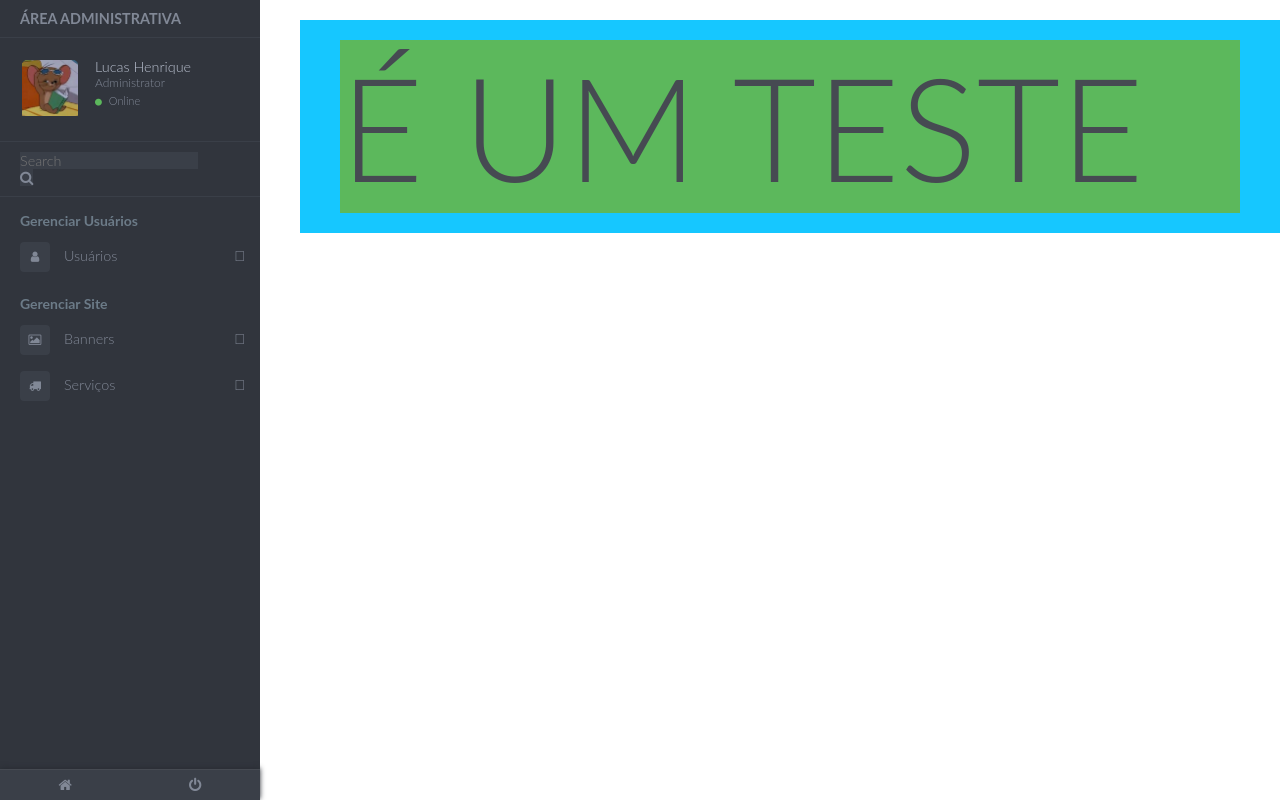
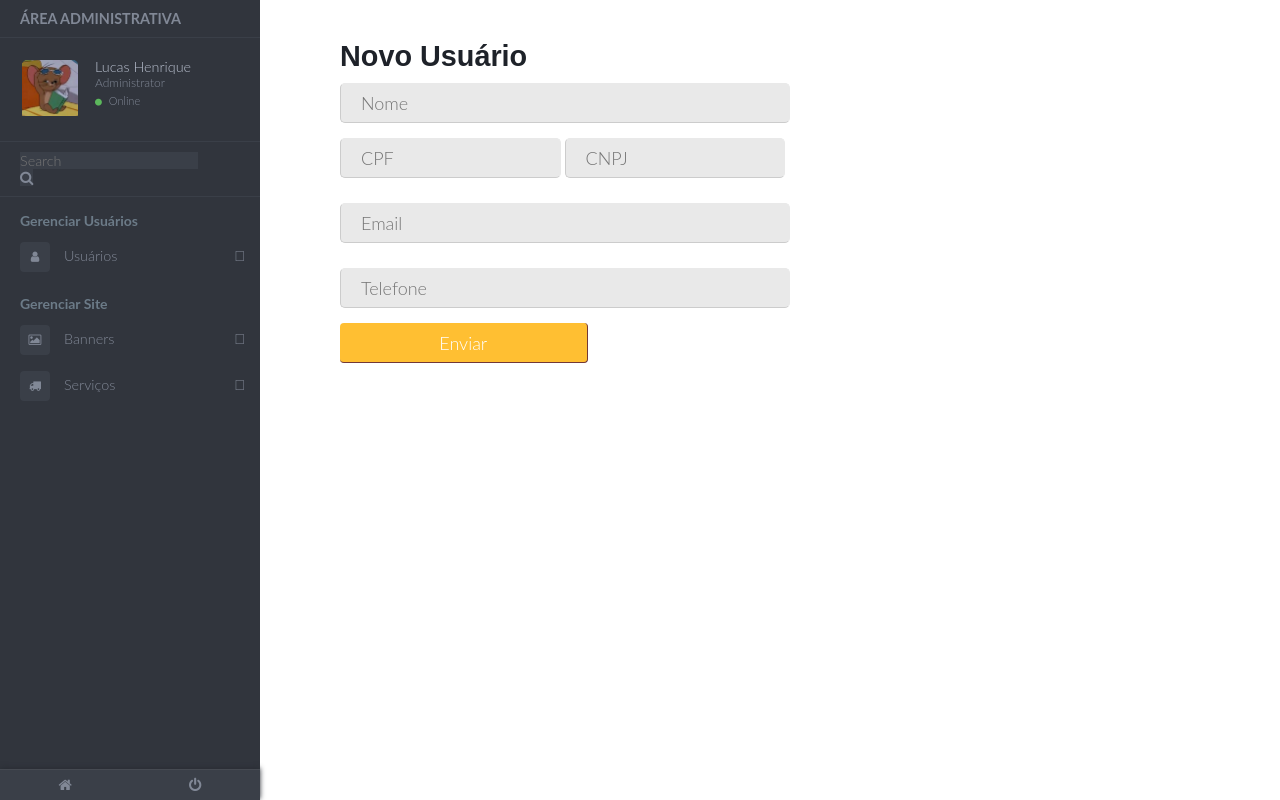
Before and after one commit to EdsonMeloR/Projeto-Web, a PHP site: page /admin/principal.php?link=2 in a window 1280 px wide. Run offline with PHP 8.4, Linux system fonts and the light colour scheme; some libraries are stand-ins or nearby versions.

Commit message:
ajuste de formulario de cadastro

```diff
--- a/admin/adicionar_users.php
+++ b/admin/adicionar_users.php
@@ -1,3 +1,18 @@
-<div class="add_user">
-    <h1>É UM TESTE</h1>
+<div class="form-principal">
+    <form action="" class="form-contato" method="POST" tabindex="1">
+
+        <span class="frm_titulo">Novo Usuário</span>
+
+        <input type="text" class="input-contato" name="" placeholder="Nome" required>
+
+        <input type="text" class="input-info" name="" placeholder="CPF" required>
+
+        <input type="text" class="input-info" name="" placeholder="CNPJ" required>
+
+        <input type="text" class="input-contato" name="" placeholder="Email" required>
+
+        <input type="text" class="input-contato" name="" placeholder="Telefone" required>
+
+        <input type="submit" class="btn_form" value="Enviar">
+    </form>
 </div>
--- a/admin/css/principal_estilo.css
+++ b/admin/css/principal_estilo.css
@@ -540,18 +513,87 @@ body
     border-right: none;
 }
 
+
 /* ! ESTILO DOS FORMULARIOS DE GERENCIAENTO */
 
-.conteudo_frm
+.frm_titulo
 {
     font-size: 2em;
-    color: #464a52;
-    background: #16c7ff;
-    height: 100%;
+    padding-bottom: 2px;
+    font-family: arial;
+    color: #1e2229;
+    font-weight: bold;
 }
 
-.add_user
+.form-principal
 {
-    background-color: #5cb85c;
-    font-size: 5em;
+    width: 50%;
+    margin: 0 auto;
+    float: left;
 }
+
+.form-contato
+{
+    width: 100%;
+    font-family: "Arial", Times, serif;
+}
+
+.input-contato
+{
+    width: 100%;
+    color: #292929;
+    font-size: 18px;
+    background-color: #E9E9E9;
+    border: 1px solid #E9E9E9;
+    -moz-border-radius: 5px;
+    -webkit-border-radius: 5px;
+    border-radius: 5px;
+    height: 40px;
+    margin-top: 10px;
+    margin-bottom: 15px;
+    border-bottom: 1px solid #ccc;
+    border-left: 1px solid #ccc;
+    text-indent: 20px;
+}
+
+.input-info
+{
+    width: 49%;
+    color: #292929;
+    font-size: 18px;
+    background-color: #E9E9E9;
+    border: 1px solid #E9E9E9;
+    -moz-border-radius: 5px;
+    -webkit-border-radius: 5px;
+    border-radius: 5px;
+    height: 40px;
+    margin-bottom: 15px;
+    border-bottom: 1px solid #ccc;
+    border-left: 1px solid #ccc;
+    text-indent: 20px;
+}
+
+
+.btn_form
+{
+    width: 55%;
+    font-size: 18px;
+    border-radius: 4px;
+    color: #fff;
+    height: 40px;
+    opacity: .8;
+    margin-bottom: 20px;
+    cursor: pointer;
+    background: #ffb000;
+    display: block;
+    border: none;
+    border-bottom: 1px solid #500707;
+    border-right: 1px solid #500707;
+    transition: 1s;
+    float: left;
+}
+
+.btn_form:hover
+{
+    opacity: 1;
+}
--- a/admin/principal.php
+++ b/admin/principal.php
@@ -20,7 +20,7 @@
         <nav id="sidebar" class="sidebar-wrapper">
             <div class="sidebar-content">
                 <div class="sidebar-brand">
-                    <a>Área Administrativa</a>
+                    <a href="principal.php">Área Administrativa</a>
                 </div>
                 <div class="sidebar-header">
                     <div class="user-pic">
--- a/css/style.css
+++ b/css/style.css
@@ -23,7 +23,7 @@ body, html
 
 br
 {
-
+    padding-top: 2px;
 }
 
 a
@@ -49,6 +49,7 @@ img
 {
     background-color: rgb(0, 0, 0);
     height: 60px;
+    position: fixed;
 }
 
 .conteudos
@@ -97,6 +98,8 @@ img
     width: 85%;
     height: 85%;
     position: absolute;
+    cursor: pointer;
+    margin: 2.5px 0 2px 2.5px;
 }
 
 .btn-login
```
Also changed, not shown: other parts of admin/css/principal_estilo.css (+3 -30 lines), admin/op_user.php (+13 -0 lines), servicos.html (deleted, +0 -131 lines), img/maximilian-weisbecker-1td5Iq5IvNc-unsplash.jpg (added).
